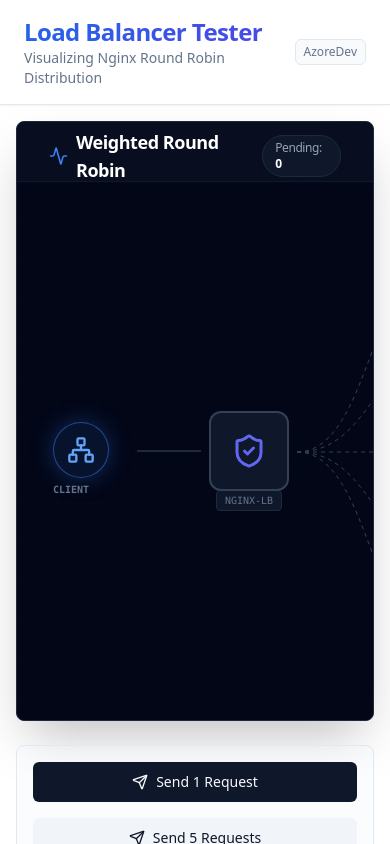
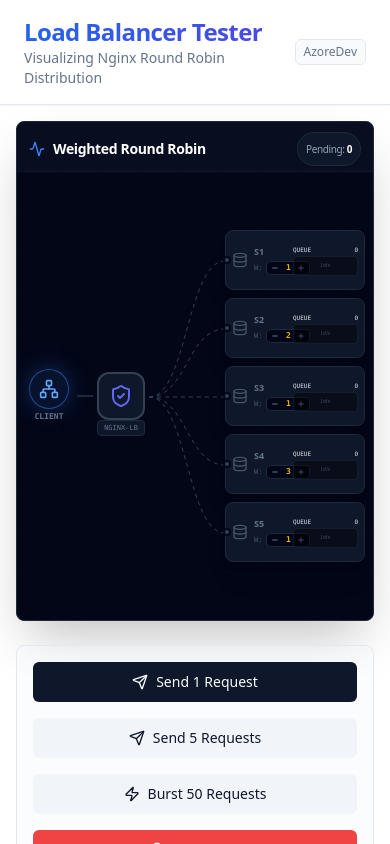
Before and after one commit to Mark20042/weighted-round-robin-nginx-loadbalancer, a React (Vite) app in the folder client/: page / in a window 390 px wide. Shown: the top 844 px of the page. Built offline with nearby package versions, Linux system fonts and the light colour scheme.

Commit message:
responsve

```diff
--- a/client/src/components/custom/LoadBalancerVisualizer.jsx
+++ b/client/src/components/custom/LoadBalancerVisualizer.jsx
@@ -30,6 +30,20 @@ const useElementSize = () => {
   return [ref, size];
 };
 
+// Hook to detect mobile screen
+const useIsMobile = () => {
+  const [isMobile, setIsMobile] = useState(false);
+
+  useEffect(() => {
+    const checkMobile = () => setIsMobile(window.innerWidth < 768);
+    checkMobile();
+    window.addEventListener("resize", checkMobile);
+    return () => window.removeEventListener("resize", checkMobile);
+  }, []);
+
+  return isMobile;
+};
+
 const LoadBalancerVisualizer = ({ responses }) => {
   const [clientQueue, setClientQueue] = useState([]);
   const [activePacket, setActivePacket] = useState(null);
@@ -43,6 +57,7 @@ const LoadBalancerVisualizer = ({ responses }) => {
   const [processingNodes, setProcessingNodes] = useState({});
   const [svgContainerRef, svgSize] = useElementSize();
   const lastProcessedIdRef = useRef(null);
+  const isMobile = useIsMobile();
 
   const [nodes, setNodes] = useState([
     { id: "API Server 1", label: "Server 1", color: "bg-red-500", weight: 1 },
@@ -64,7 +79,6 @@ const LoadBalancerVisualizer = ({ responses }) => {
 
   const handleWeightChange = (id, newWeight) => {
     const val = parseInt(newWeight);
-    // Limit weight between 1 and 10 for safety
     if (!isNaN(val) && val > 0 && val <= 10) {
       setNodes((prev) =>
         prev.map((node) => (node.id === id ? { ...node, weight: val } : node)),
@@ -142,13 +156,14 @@ const LoadBalancerVisualizer = ({ responses }) => {
     }
   };
 
-  const CONTAINER_HEIGHT = 600;
-  const HEADER_HEIGHT = 60;
+  // Responsive dimensions
+  const CONTAINER_HEIGHT = isMobile ? 500 : 600;
+  const HEADER_HEIGHT = 50;
   const CONTENT_HEIGHT = CONTAINER_HEIGHT - HEADER_HEIGHT;
   const CENTER_Y = CONTENT_HEIGHT / 2;
 
-  const NODE_HEIGHT = 80;
-  const NODE_GAP = 20;
+  const NODE_HEIGHT = isMobile ? 60 : 80;
+  const NODE_GAP = isMobile ? 8 : 20;
   const TOTAL_SPACE = NODE_HEIGHT + NODE_GAP;
 
   const getTargetY = (index) => {
@@ -162,17 +177,17 @@ const LoadBalancerVisualizer = ({ responses }) => {
       style={{ height: CONTAINER_HEIGHT }}
     >
       <CardHeader
-        className="pb-2 pt-4 border-b border-slate-900 bg-slate-900/50 shrink-0 flex justify-center"
+        className="pb-2 pt-3 border-b border-slate-900 bg-slate-900/50 shrink-0 flex justify-center px-3"
         style={{ height: HEADER_HEIGHT }}
       >
-        <CardTitle className="flex items-center justify-between text-lg w-full px-2">
+        <CardTitle className="flex items-center justify-between text-base md:text-lg w-full">
           <div className="flex items-center gap-2">
-            <Activity className="text-blue-500 h-5 w-5" />
-            <span className="font-semibold tracking-tight">
+            <Activity className="text-blue-500 h-4 w-4 md:h-5 md:w-5" />
+            <span className="font-semibold tracking-tight text-sm md:text-base">
               Weighted Round Robin
             </span>
           </div>
-          <div className="flex items-center gap-2 text-xs font-medium bg-slate-900 border border-slate-800 px-3 py-1 rounded-full text-slate-400">
+          <div className="flex items-center gap-2 text-[10px] md:text-xs font-medium bg-slate-900 border border-slate-800 px-2 md:px-3 py-1 rounded-full text-slate-400">
             <span>
               Pending:{" "}
               <span className="text-white font-bold">{clientQueue.length}</span>
@@ -182,19 +197,25 @@ const LoadBalancerVisualizer = ({ responses }) => {
       </CardHeader>
 
       <CardContent className="p-0 relative flex-1 overflow-hidden">
-        <div className="h-full w-full flex items-center px-4 lg:px-6 relative">
+        <div className="h-full w-full flex items-center px-2 md:px-4 lg:px-6 relative">
           <div className="absolute inset-0 bg-[linear-gradient(to_right,#1e293b_1px,transparent_1px),linear-gradient(to_bottom,#1e293b_1px,transparent_1px)] bg-[size:40px_40px] opacity-10 pointer-events-none" />
 
-          <div className="flex items-center flex-shrink-0 z-10 mr-2">
-            <div className="w-24 flex flex-col items-center gap-2 mt-12">
+          {/* Client & Load Balancer - Hidden on very small screens, simplified on mobile */}
+          <div className={cn("flex items-center flex-shrink-0 z-10", isMobile ? "mr-1" : "mr-2")}>
+            <div className={cn("flex flex-col items-center gap-1", isMobile ? "w-12" : "w-24 mt-12")}>
               <div className="relative">
-                <div className="w-14 h-14 rounded-full bg-blue-500/10 border border-blue-500/50 flex items-center justify-center shadow-[0_0_25px_rgba(59,130,246,0.3)]">
-                  <Network className="w-7 h-7 text-blue-400" />
+                <div className={cn(
+                  "rounded-full bg-blue-500/10 border border-blue-500/50 flex items-center justify-center shadow-[0_0_25px_rgba(59,130,246,0.3)]",
+                  isMobile ? "w-10 h-10" : "w-14 h-14"
+                )}>
+                  <Network className={cn("text-blue-400", isMobile ? "w-5 h-5" : "w-7 h-7")} />
                 </div>
-                <div className="text-[10px] text-slate-500 mt-1 font-mono font-bold">
+                <div className={cn("text-slate-500 font-mono font-bold text-center", isMobile ? "text-[8px] mt-0.5" : "text-[10px] mt-1")}>
                   CLIENT
                 </div>
               </div>
+              {/* Queue dots - hidden on mobile */}
+              {!isMobile && (
                 <div className="h-6 w-full flex items-center justify-center gap-0.5 flex-wrap px-2">
                   <AnimatePresence>
                     {clientQueue.slice(0, 12).map((req) => (
@@ -208,8 +229,11 @@ const LoadBalancerVisualizer = ({ responses }) => {
                     ))}
                   </AnimatePresence>
                 </div>
+              )}
             </div>
-            <div className="w-16 h-[2px] bg-slate-800 relative mx-2">
+
+            {/* Connection line */}
+            <div className={cn("h-[2px] bg-slate-800 relative", isMobile ? "w-4 mx-1" : "w-16 mx-2")}>
               <AnimatePresence>
                 {activePacket?.phase === "toLoadBalancer" && (
                   <motion.div
@@ -218,7 +242,7 @@ const LoadBalancerVisualizer = ({ responses }) => {
                     animate={{ left: "100%" }}
                     transition={{ duration: 0.2, ease: "linear" }}
                     onAnimationComplete={handlePhaseComplete}
-                    className="absolute top-1/2 -translate-y-1/2 w-3 h-3 bg-white rounded-full z-30 shadow-lg"
+                    className={cn("absolute top-1/2 -translate-y-1/2 bg-white rounded-full z-30 shadow-lg", isMobile ? "w-2 h-2" : "w-3 h-3")}
                   >
                     <div
                       className={`absolute inset-0 rounded-full blur-[2px] ${nodes.find((n) => n.id === activePacket.targetApi)?.color}`}
@@ -227,27 +251,34 @@ const LoadBalancerVisualizer = ({ responses }) => {
                 )}
               </AnimatePresence>
             </div>
+
+            {/* Load Balancer */}
             <div className="flex flex-col items-center gap-1 relative">
               <div
                 className={cn(
-                  "w-20 h-20 bg-slate-900 border-2 rounded-xl flex items-center justify-center transition-all duration-300 z-20",
+                  "bg-slate-900 border-2 rounded-xl flex items-center justify-center transition-all duration-300 z-20",
+                  isMobile ? "w-12 h-12" : "w-20 h-20",
                   activePacket?.phase === "toLoadBalancer"
                     ? "border-indigo-400 shadow-[0_0_30px_rgba(99,102,241,0.4)]"
                     : "border-slate-700",
                 )}
               >
-                <ShieldCheck className="w-9 h-9 text-indigo-500" />
+                <ShieldCheck className={cn("text-indigo-500", isMobile ? "w-6 h-6" : "w-9 h-9")} />
               </div>
-              <span className="text-[10px] text-slate-500 font-mono bg-slate-900 px-2 py-0.5 rounded border border-slate-800 absolute -bottom-5">
+              <span className={cn(
+                "text-slate-500 font-mono bg-slate-900 px-1.5 py-0.5 rounded border border-slate-800 absolute whitespace-nowrap",
+                isMobile ? "text-[7px] -bottom-4" : "text-[10px] px-2 -bottom-5"
+              )}>
                 NGINX-LB
               </span>
             </div>
           </div>
 
+          {/* SVG Connection Lines & Server Nodes */}
           <div className="flex-1 flex items-center h-full relative min-w-0">
             <div
               ref={svgContainerRef}
-              className="h-full relative flex-1 min-w-[150px]"
+              className={cn("h-full relative flex-1", isMobile ? "min-w-[60px]" : "min-w-[150px]")}
             >
               <svg className="absolute inset-0 w-full h-full overflow-visible pointer-events-none">
                 {nodes.map((node, index) => {
@@ -282,7 +313,7 @@ const LoadBalancerVisualizer = ({ responses }) => {
                     })}
                     transition={{ duration: 0.2, ease: "easeInOut" }}
                     onAnimationComplete={handlePhaseComplete}
-                    className="absolute w-3 h-3 bg-white rounded-full z-30 shadow-md -translate-x-1/2 -translate-y-1/2"
+                    className={cn("absolute bg-white rounded-full z-30 shadow-md -translate-x-1/2 -translate-y-1/2", isMobile ? "w-2 h-2" : "w-3 h-3")}
                   >
                     <div
                       className={`absolute inset-0 rounded-full ${nodes.find((n) => n.id === activePacket.targetApi)?.color}`}
@@ -292,6 +323,7 @@ const LoadBalancerVisualizer = ({ responses }) => {
               </AnimatePresence>
             </div>
 
+            {/* Server Nodes */}
             <div
               className="flex flex-col relative z-10 flex-shrink-0 -ml-[2px]"
               style={{ gap: `${NODE_GAP}px` }}
@@ -306,26 +338,31 @@ const LoadBalancerVisualizer = ({ responses }) => {
                     className="flex items-center"
                     style={{ height: `${NODE_HEIGHT}px` }}
                   >
+                    {/* Connection dot */}
                     <div
                       className={cn(
-                        "w-3 h-3 rounded-full -mr-1.5 z-20 transition-colors border-2 border-slate-950",
+                        "rounded-full -mr-1.5 z-20 transition-colors border-2 border-slate-950",
+                        isMobile ? "w-2 h-2" : "w-3 h-3",
                         isProcessing ? "bg-green-500" : "bg-slate-700",
                       )}
                     />
 
+                    {/* Server Card */}
                     <div
                       className={cn(
-                        "w-[320px] h-full bg-slate-900 border rounded-lg flex items-center p-2 relative transition-all shadow-xl gap-3",
+                        "h-full bg-slate-900 border rounded-lg flex items-center relative transition-all shadow-xl",
+                        isMobile ? "w-[140px] p-1.5 gap-1.5" : "w-[320px] p-2 gap-3",
                         isProcessing
                           ? "border-green-500 shadow-[0_0_20px_rgba(34,197,94,0.2)]"
                           : "border-slate-800",
                       )}
                     >
-                      <div className="flex items-center gap-2 w-[130px] flex-shrink-0 border-r border-slate-800 pr-2">
+                      {/* Server Info */}
+                      <div className={cn("flex items-center gap-1.5 flex-shrink-0", isMobile ? "w-[55px]" : "w-[130px] border-r border-slate-800 pr-2 gap-2")}>
                         <div className="relative">
                           <Database
                             className={cn(
-                              "w-6 h-6",
+                              isMobile ? "w-4 h-4" : "w-6 h-6",
                               isProcessing
                                 ? "text-green-400"
                                 : "text-slate-600",
@@ -343,32 +380,33 @@ const LoadBalancerVisualizer = ({ responses }) => {
                             />
                           )}
                         </div>
-                        <div className="min-w-0 flex flex-col w-full">
+                        <div className="min-w-0 flex flex-col">
                           <div
                             className={cn(
-                              "text-xs font-bold truncate",
+                              "font-bold truncate",
+                              isMobile ? "text-[9px]" : "text-xs",
                               isProcessing ? "text-white" : "text-slate-500",
                             )}
                           >
-                            {node.label}
+                            {isMobile ? `S${node.label.split(" ")[1]}` : node.label}
                           </div>
 
-                          {/* 3. IMPROVED WEIGHT CONTROL */}
-                          <div className="flex items-center gap-2 mt-1">
-                            <span className="text-[9px] text-slate-600 font-mono">
+                          {/* Weight Control */}
+                          <div className="flex items-center gap-1 mt-0.5">
+                            <span className={cn("text-slate-600 font-mono", isMobile ? "text-[7px]" : "text-[9px]")}>
                               W:
                             </span>
-                            <div className="flex items-center bg-slate-950 border border-slate-800 rounded px-1 gap-1">
+                            <div className="flex items-center bg-slate-950 border border-slate-800 rounded px-0.5 gap-0.5">
                               <button
                                 onClick={() =>
                                   handleWeightChange(node.id, node.weight - 1)
                                 }
-                                className="w-4 h-4 flex items-center justify-center rounded hover:bg-slate-800 text-slate-400 hover:text-white transition-colors"
+                                className={cn("flex items-center justify-center rounded hover:bg-slate-800 text-slate-400 hover:text-white transition-colors", isMobile ? "w-3 h-3" : "w-4 h-4")}
                               >
-                                <Minus className="w-3 h-3" />
+                                <Minus className={cn(isMobile ? "w-2 h-2" : "w-3 h-3")} />
                               </button>
 
-                              <span className="text-[10px] font-mono text-yellow-500 min-w-[14px] text-center font-bold">
+                              <span className={cn("font-mono text-yellow-500 text-center font-bold", isMobile ? "text-[8px] min-w-[10px]" : "text-[10px] min-w-[14px]")}>
                                 {node.weight}
                               </span>
 
@@ -376,23 +414,24 @@ const LoadBalancerVisualizer = ({ responses }) => {
                                 onClick={() =>
                                   handleWeightChange(node.id, node.weight + 1)
                                 }
-                                className="w-4 h-4 flex items-center justify-center rounded hover:bg-slate-800 text-slate-400 hover:text-white transition-colors"
+                                className={cn("flex items-center justify-center rounded hover:bg-slate-800 text-slate-400 hover:text-white transition-colors", isMobile ? "w-3 h-3" : "w-4 h-4")}
                               >
-                                <Plus className="w-3 h-3" />
+                                <Plus className={cn(isMobile ? "w-2 h-2" : "w-3 h-3")} />
                               </button>
                             </div>
                           </div>
                         </div>
                       </div>
 
-                      <div className="flex-1 h-full flex flex-col justify-center">
-                        <div className="text-[8px] text-gray-200 font-mono mb-1 flex justify-between uppercase">
+                      {/* Queue Section */}
+                      <div className="flex-1 h-full flex flex-col justify-center min-w-0">
+                        <div className={cn("text-gray-200 font-mono mb-0.5 flex justify-between uppercase", isMobile ? "text-[6px]" : "text-[8px]")}>
                           <span>Queue</span>
                           <span>{queue.length}</span>
                         </div>
-                        <div className="h-8 w-full bg-black/40 rounded border border-slate-800/60 p-1 flex items-center gap-1 overflow-hidden relative shadow-inner">
+                        <div className={cn("w-full bg-black/40 rounded border border-slate-800/60 p-0.5 flex items-center gap-0.5 overflow-hidden relative shadow-inner", isMobile ? "h-5" : "h-8 p-1 gap-1")}>
                           {queue.length === 0 && (
-                            <span className="text-[8px] text-slate-700 w-full text-center italic">
+                            <span className={cn("text-slate-700 w-full text-center italic", isMobile ? "text-[6px]" : "text-[8px]")}>
                               Idle
                             </span>
                           )}
@@ -405,7 +444,8 @@ const LoadBalancerVisualizer = ({ responses }) => {
                                 animate={{ opacity: 1, scale: 1, x: 0 }}
                                 exit={{ opacity: 0, scale: 0 }}
                                 className={cn(
-                                  "h-full w-1.5 rounded-[1px] shrink-0 shadow-sm",
+                                  "h-full rounded-[1px] shrink-0 shadow-sm",
+                                  isMobile ? "w-1" : "w-1.5",
                                   req.color,
                                 )}
                               />
```
Lines whose indentation alone changed are shown as unchanged.
